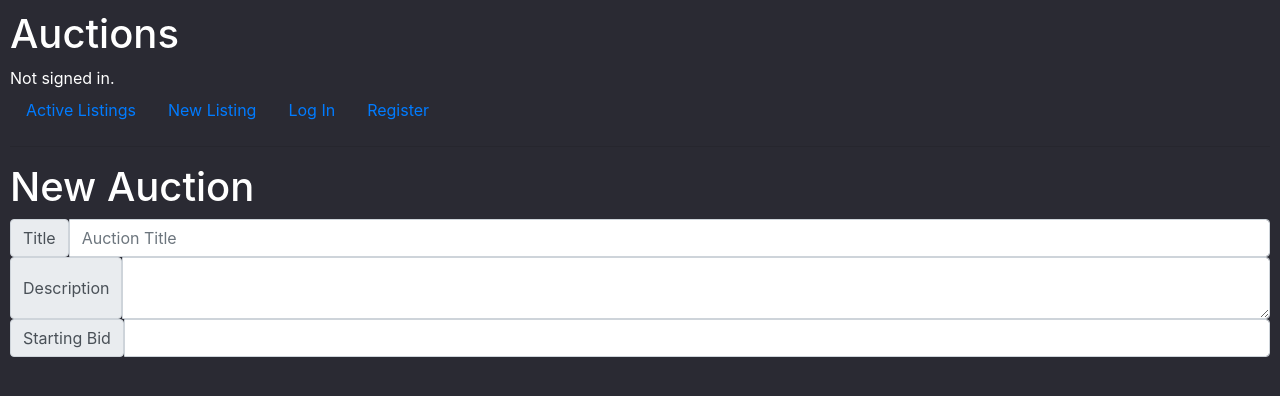
After one commit to petrosAth/cs50w-project2-commerce, a Django app: page /new in a window 1280 px wide. The commit adds this page. Shown: the top 396 px of the page. Run offline with Django 3.2, Linux system fonts and the light colour scheme; some libraries are stand-ins or nearby versions.

Commit message:
Add new auction draft

```diff
--- a/auctions/templates/auctions/layout.html
+++ b/auctions/templates/auctions/layout.html
@@ -22,21 +22,21 @@
         </div>
         <ul class="nav">
             <li class="nav-item">
-                <a class="nav-link" href="{% url 'index' %}">Active Listings</a>
+                <a class="nav-link" href="{% url 'auctions:index' %}">Active Listings</a>
             </li>
             <li class="nav-item">
-                <a class="nav-link" href="{% url 'new' %}">New Listing</a>
+                <a class="nav-link" href="{% url 'auctions:new' %}">New Listing</a>
             </li>
             {% if user.is_authenticated %}
                 <li class="nav-item">
-                    <a class="nav-link" href="{% url 'logout' %}">Log Out</a>
+                    <a class="nav-link" href="{% url 'auctions:logout' %}">Log Out</a>
                 </li>
             {% else %}
                 <li class="nav-item">
-                    <a class="nav-link" href="{% url 'login' %}">Log In</a>
+                    <a class="nav-link" href="{% url 'auctions:login' %}">Log In</a>
                 </li>
                 <li class="nav-item">
-                    <a class="nav-link" href="{% url 'register' %}">Register</a>
+                    <a class="nav-link" href="{% url 'auctions:register' %}">Register</a>
                 </li>
             {% endif %}
         </ul>
--- /dev/null
+++ b/auctions/templates/auctions/new.html
@@ -0,0 +1,24 @@
+{% extends "auctions/layout.html" %}
+{% block title %}{{ title }}{% endblock %}
+{% block body %}
+    <h1>New Auction</h1>
+    <form action="{% url "auctions:new" %}" method="post">
+        {% csrf_token %}
+        <div class="input-group">
+            <span class="input-group-text">Title</span>
+            <input type="text"
+                   class="form-control"
+                   name="title"
+                   placeholder="Auction Title"
+                   required>
+        </div>
+        <div class="input-group">
+            <span class="input-group-text">Description</span>
+            <textarea class="form-control" name="description" id="description"></textarea>
+        </div>
+        <div class="input-group">
+            <span class="input-group-text">Starting Bid</span>
+            <input type="number" class="form-control" min="0.00" step="0.01">
+        </div>
+    </form>
+{% endblock %}
--- a/auctions/urls.py
+++ b/auctions/urls.py
@@ -2,9 +2,11 @@ from django.urls import path
 
 from . import views
 
+app_name = "auctions"
 urlpatterns = [
     path("", views.index, name="index"),
     path("login", views.login_view, name="login"),
     path("logout", views.logout_view, name="logout"),
-    path("register", views.register, name="register")
+    path("register", views.register, name="register"),
+    path("new", views.new_listing, name="new"),
 ]
--- a/auctions/views.py
+++ b/auctions/views.py
@@ -64,3 +64,11 @@ def register(request):
         return HttpResponseRedirect(reverse("index"))
     else:
         return render(request, "auctions/register.html")
+
+
+def new_listing(request):
+    return render(
+        request,
+        "auctions/new.html",
+        {"title": "New Auction"},
+    )
```
